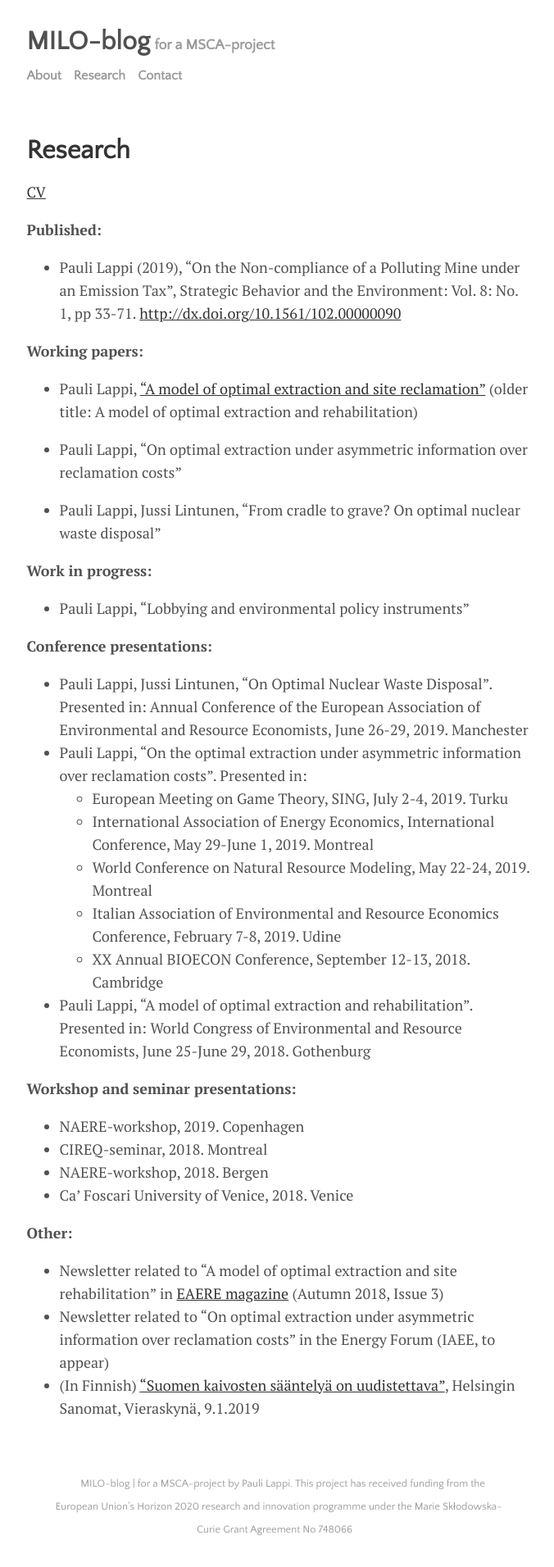
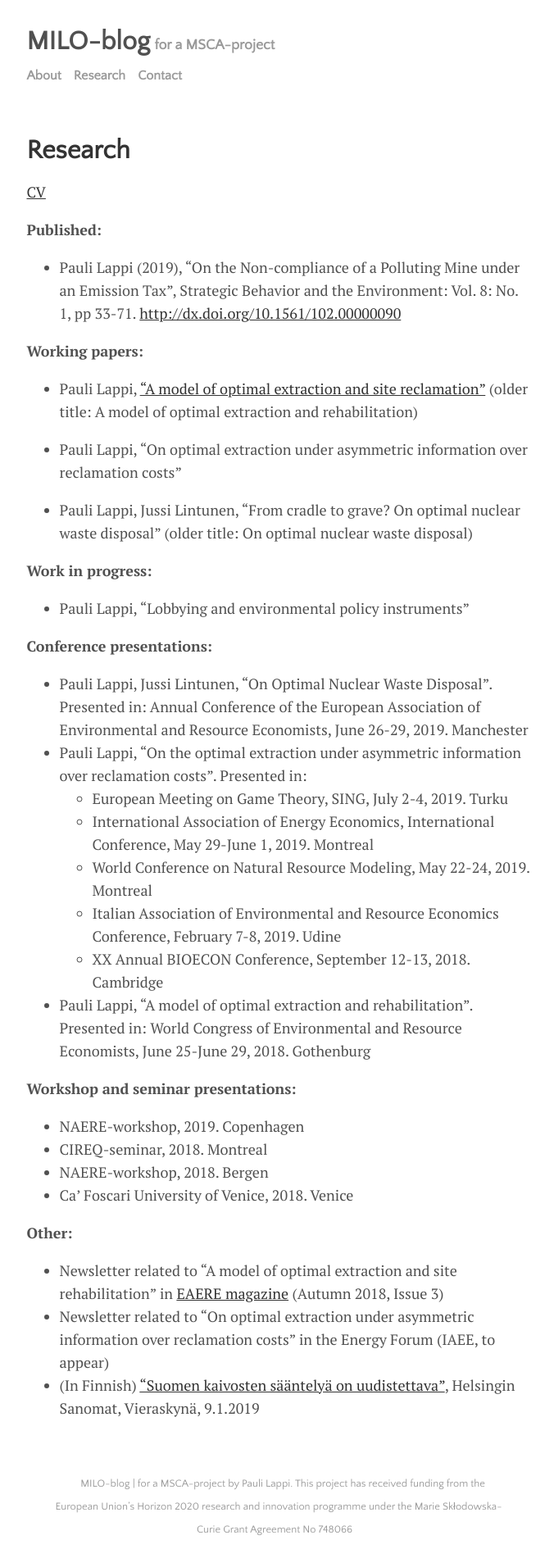
Before and after one commit to plappi/Milo, a Jekyll site: the page built from menu/research.md, in a window 1280 px wide. Shown: the whole page at 82% size, without its empty margins (300-976 px from the left). Built offline with Jekyll 4.4.1, drawn with Linux system fonts in a browser that asks for light colours; nearby versions of some CDN libraries.

Commit message:
Update research.md

```diff
--- a/menu/research.md
+++ b/menu/research.md
@@ -15,7 +15,7 @@ title: Research
 
 * Pauli Lappi, "On optimal extraction under asymmetric information over reclamation costs"
 
-* Pauli Lappi, Jussi Lintunen, "From cradle to grave? On optimal nuclear waste disposal"
+* Pauli Lappi, Jussi Lintunen, "From cradle to grave? On optimal nuclear waste disposal" (older title: On optimal nuclear waste disposal)
 
 **Work in progress:**
 
```
